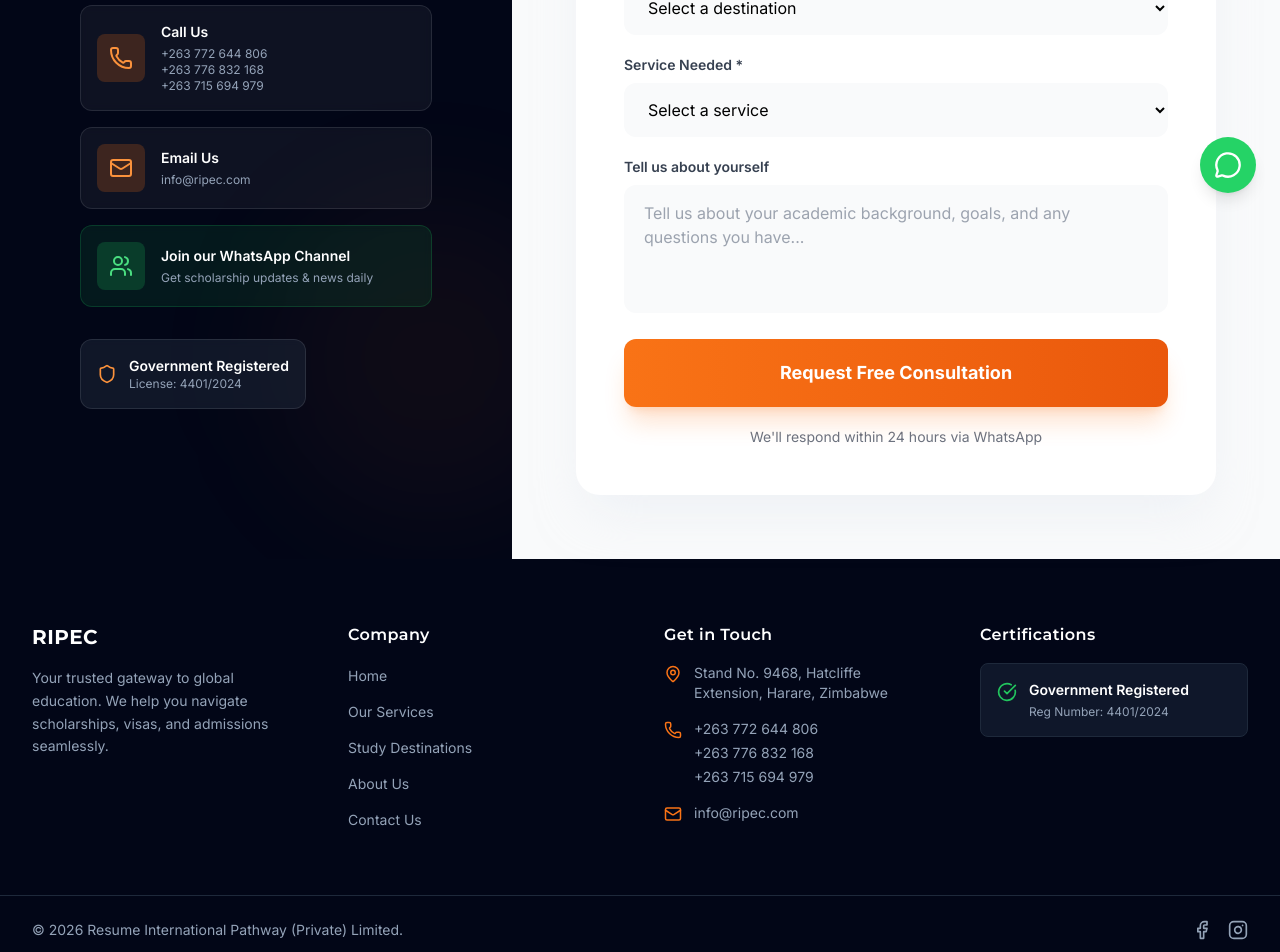
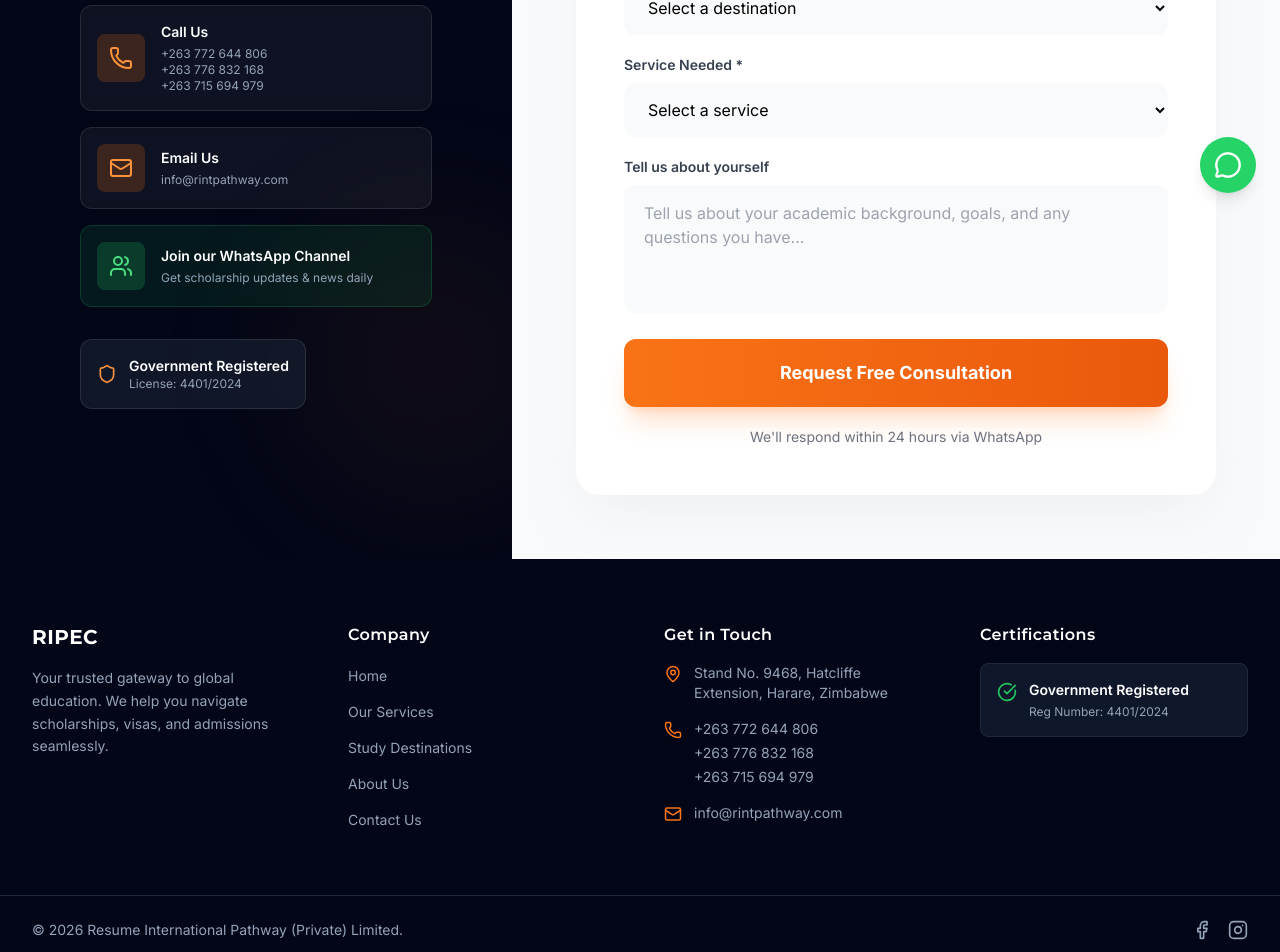
Before and after one commit to anoexpected/ripec, a Next.js app: page /contact in a window 1280 px wide. Shown: the part 583-1535 px from the top of the page. Built offline with nearby package versions, Linux system fonts and the light colour scheme; no server answers.

Commit message:
style: update email address to reflect new domain in contact form and footer

```diff
--- a/app/contact/page.tsx
+++ b/app/contact/page.tsx
@@ -117,7 +117,7 @@
                                 </div>
                                 <div>
                                     <h3 className="text-white font-semibold text-sm mb-1">Email Us</h3>
-                                    <p className="text-slate-400 text-xs">info@ripec.com</p>
+                                    <p className="text-slate-400 text-xs">info@rintpathway.com</p>
                                 </div>
                             </div>
 
--- a/components/home/Hero.tsx
+++ b/components/home/Hero.tsx
@@ -46,7 +46,7 @@
                         </h1>
 
                         <p className="text-base sm:text-lg md:text-xl lg:text-2xl text-gray-200 mb-6 sm:mb-8 leading-relaxed">
-                            We help students in Zimbabwe access 50–100% tuition-free
+                            We help students in Zimbabwe access 50-100% tuition-free
                             scholarships at top international universities. Start
                             your journey today.
                         </p>
--- a/components/layout/Footer.tsx
+++ b/components/layout/Footer.tsx
@@ -73,7 +73,7 @@
                             <li className="flex items-start gap-3">
                                 <Mail size={18} className="text-orange-500 flex-shrink-0 mt-0.5" />
                                 <span className="text-sm text-slate-400">
-                                    info@ripec.com
+                                    info@rintpathway.com
                                 </span>
                             </li>
                         </ul>
```
